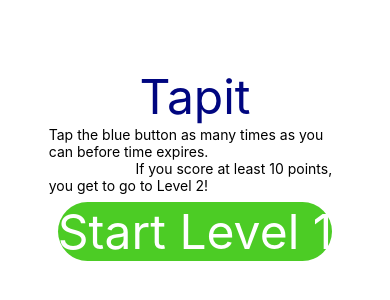
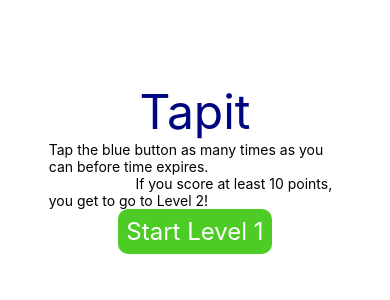
Before and after one commit to stuhops/cs3200-hopkins-stuart-assn3, a React Native app: screen / in a window 390 px wide. Shown: the part 254-554 px from the top of the page. Built offline with nearby package versions, Linux system fonts and the light colour scheme.

Commit message:
Changed styles

```diff
--- a/components/button.js
+++ b/components/button.js
@@ -12,11 +12,11 @@ export default class Button extends React.Component {
   styles = StyleSheet.create({
     button: {
       backgroundColor: '#4ccc25',
-      margin: 8,
-      borderRadius: 50,
+      padding: 8,
+      borderRadius: 10,
     },
     title: {
-      fontSize: 48,
+      fontSize: 24,
       alignSelf: 'center',
       color: 'white',
     }
```
